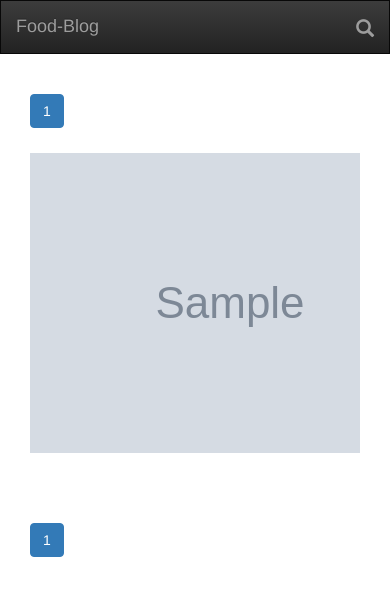
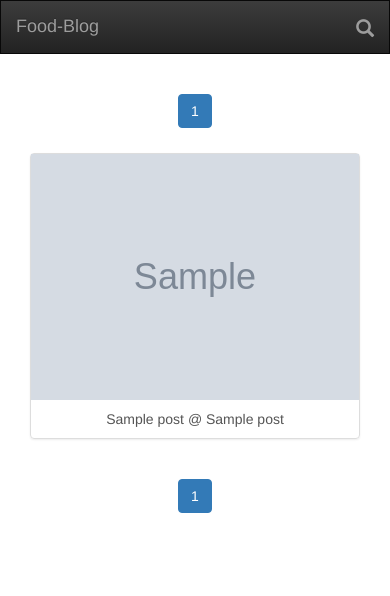
Before and after one commit to kamikaz1k/food-blog, a Flask app: page /feed in a window 390 px wide. Shown: the top 596 px of the page. Run offline with Flask 2, Linux system fonts and the light colour scheme; tables that the repository leaves empty hold one stand-in row (values such as "Sample post"); grey boxes marked "Sample" are stand-in pictures; parts of the project's set-up code (start-up, migrations or seed data) failed here and were passed over; some libraries are stand-ins or nearby versions.

Commit message:
mobile layout looks good

```diff
--- a/templates/feed-results.html
+++ b/templates/feed-results.html
@@ -11,6 +11,22 @@
             /*border: 2px solid black;*/
             /*padding: 20px;*/
             margin-bottom: 50px;
+        }
+        nav {
+            text-align: center;
+        }
+        .center-image {
+            margin: auto;
+            height: 100%;
+            width: 100%;
+        }
+        .feed-item {
+            text-align: center;
+            padding: 0px;
+            margin-bottom: 35px;
+        }
+        .feed-item-name {
+            padding: 10px;
         }
     </style>
 </head>
@@ -26,7 +42,7 @@
     {% endif %}
 
     <div class="container">
-        <div class="col-md-8 col-md-offset-2">
+        <div class="col-md-6 col-md-offset-3">
             <nav aria-label="Page navigation">
               <ul class="pagination">
                 {% for page in pagination.iter_pages() %}
@@ -51,30 +67,23 @@
               </ul>
             </nav>
 
-        <ul class="media-list">
+            <div class="list-group">
+
                 {% for entry in posts %}
-            <li class="media">
-                <div class="media-left">
-                    <a href="{{"/post/" + entry.insta_id}}">
-                        <img class="media-object" src="{{entry.insta_img_thumb}}" alt="thumbnail">
-                    </a>
-                </div>
-                <div class="media-body">
-                    <h4 class="media-heading">
+                <a href="{{'/post/' + entry.insta_id}}" class="list-group-item feed-item">
+                    <img class="media-object center-image" src="{{entry.insta_img_thumb}}" alt="thumbnail">
+                    <p class="list-group-item-text feed-item-name">
                         {% if entry.food_name %}
                             {{ entry.food_name }}
                         {% else %}
                             {{entry.insta_text[0:15] + "..."}}
                         {% endif %}
                          @ {{entry.insta_loc_name}}
-                    </h4>
-                    <p>{{entry.insta_text}}</p>
-                    <p>{{entry.username}}</p>
-                    <a class="btn btn-primary" href="{{"/post/" + entry.insta_id}}">Open Post</a>
+                    </p>
+                </a>
+                {% endfor %}
+
             </div>
-            </li>
-            {% endfor %}
-        </ul>
 
             <nav aria-label="Page navigation">
               <ul class="pagination">
```
Lines whose indentation alone changed are shown as unchanged.
